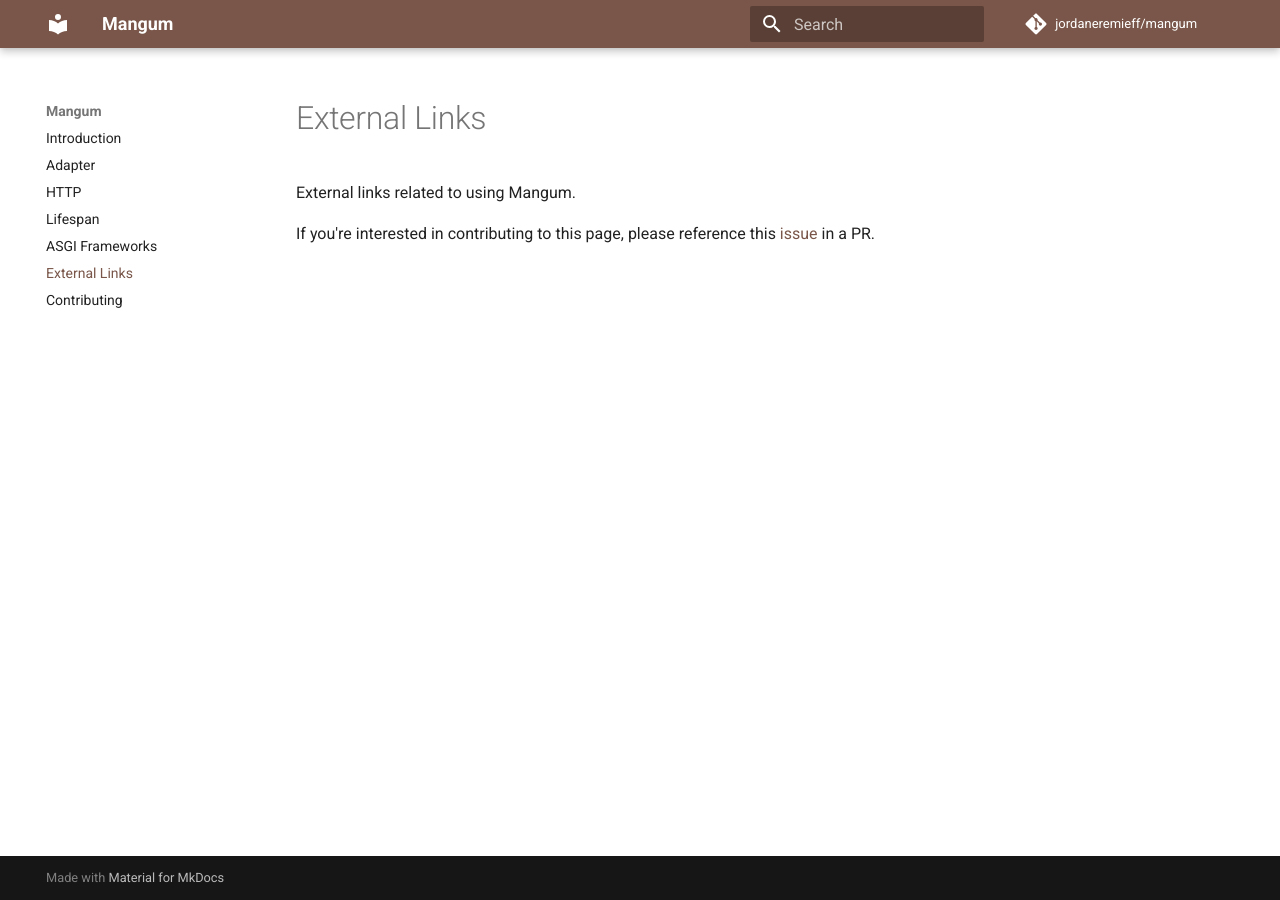
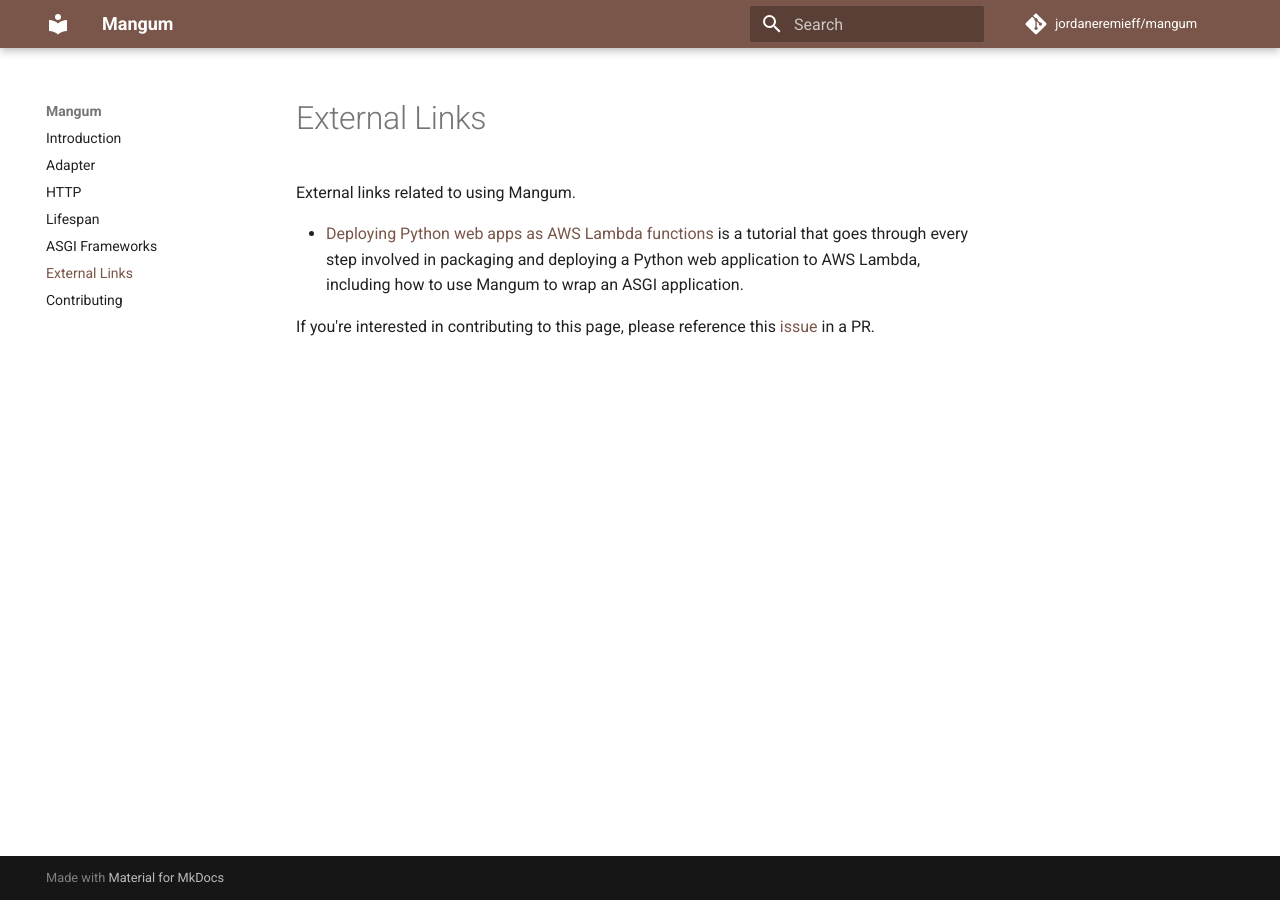
Before and after one commit to Kludex/mangum, an MkDocs documentation site: the page built from docs/external-links.md, in a window 1280 px wide. Built offline with MkDocs 1.6.1 and Material for MkDocs 9.7.7, drawn with Linux system fonts in a browser that asks for light colours; comment, search, counter and statistics services are not loaded.

Commit message:
📝 Link to deployment tutorial (#274)

```diff
--- a/docs/external-links.md
+++ b/docs/external-links.md
@@ -2,4 +2,6 @@
 
 External links related to using Mangum.
 
+- [Deploying Python web apps as AWS Lambda functions](https://til.simonwillison.net/awslambda/asgi-mangum) is a tutorial that goes through every step involved in packaging and deploying a Python web application to AWS Lambda, including how to use Mangum to wrap an ASGI application.
+
 If you're interested in contributing to this page, please reference this [issue](https://github.com/jordaneremieff/mangum/issues/104) in a PR.
```
